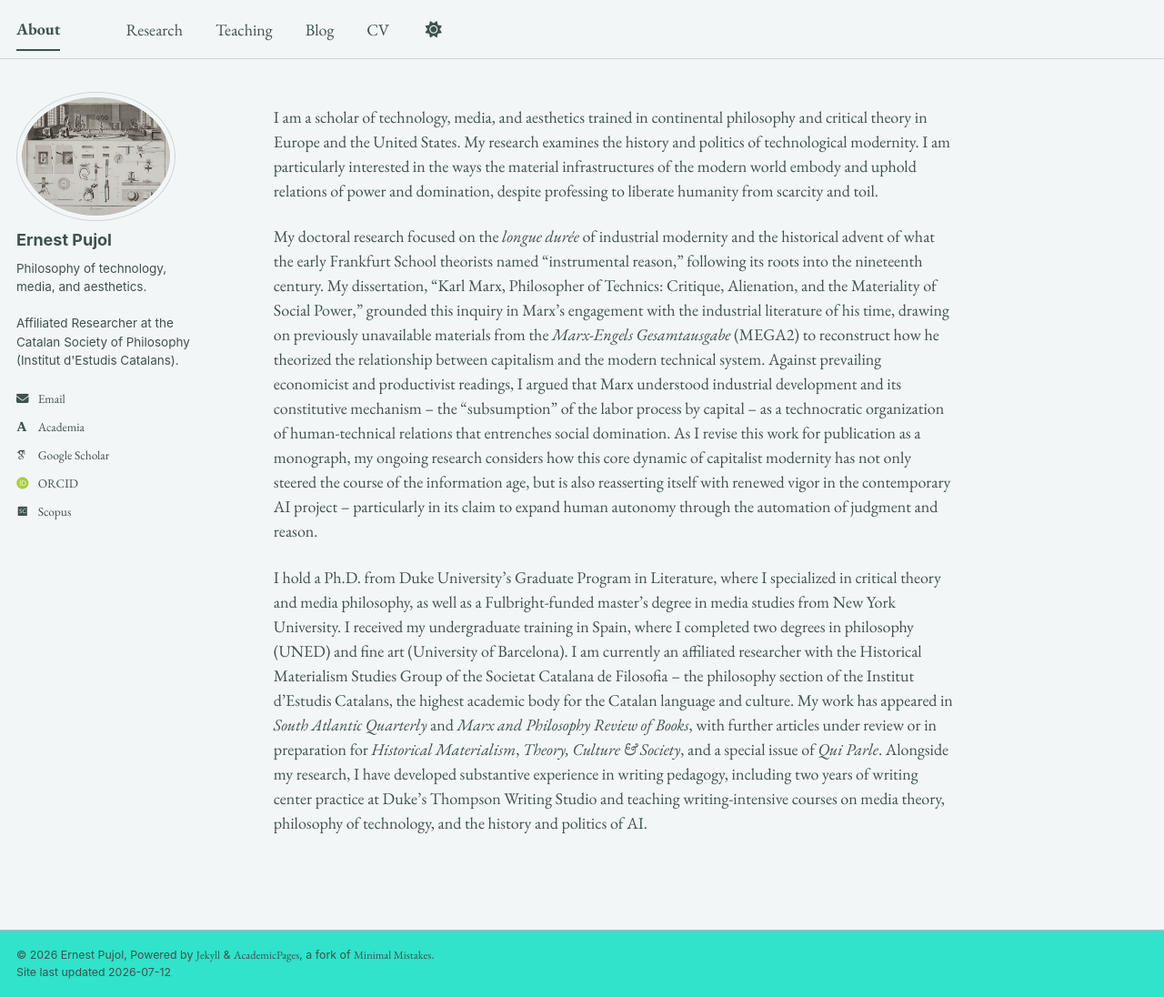
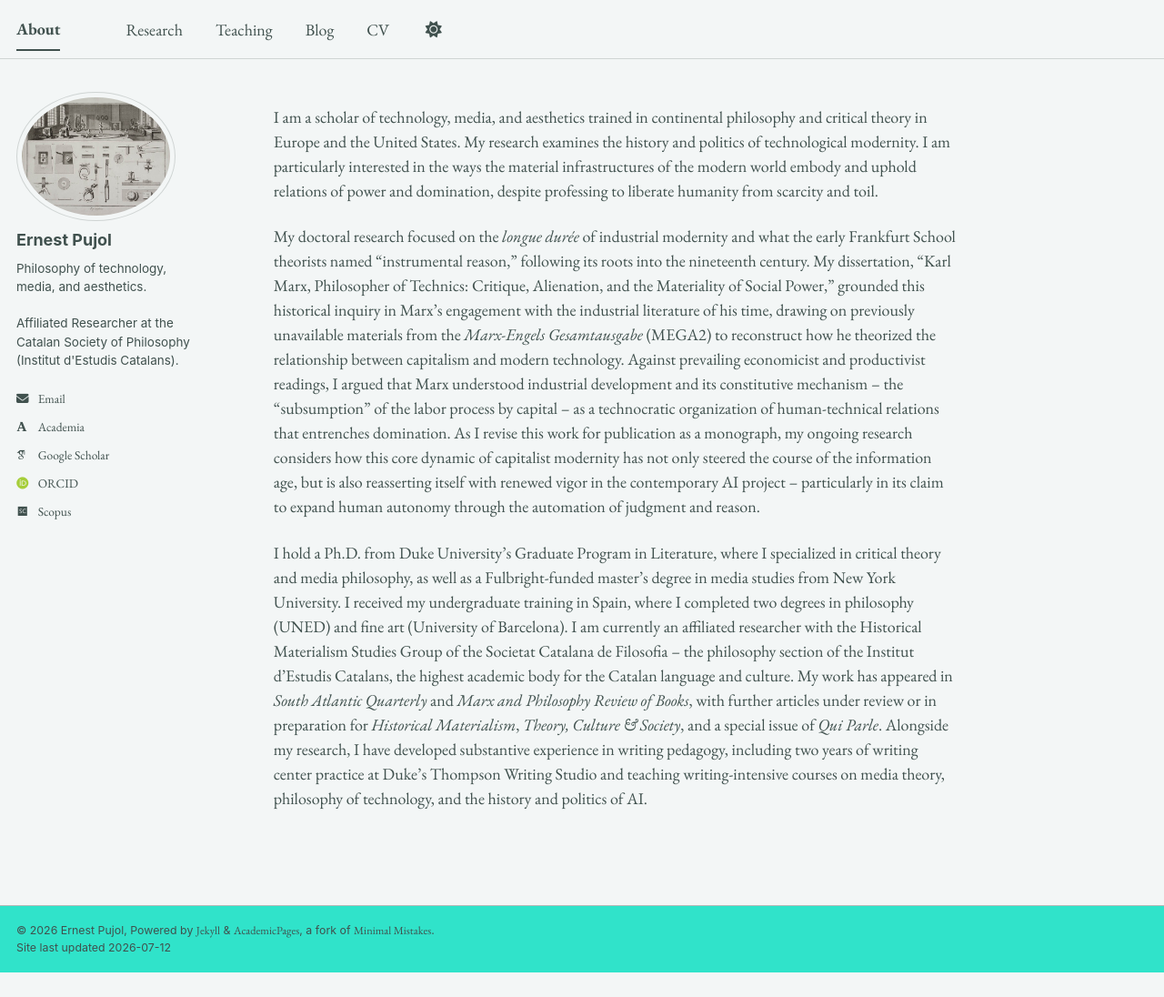
Before and after one commit to epujol90/epujol90.github.io, a Jekyll site: the page built from _pages/about.md, in a window 1280 px wide and 1096 px high. Shown: the whole window at 91% size. Built offline with Jekyll 4.4.1, drawn with Linux system fonts in a browser that asks for light colours; some web fonts are replaced; a script bundle is joined from its source files by our own code; library files that are not in the unit come from our copies.

Commit message:
Update about.md

```diff
--- a/_pages/about.md
+++ b/_pages/about.md
@@ -8,6 +8,6 @@ redirect_from:
 ---
 I am a scholar of technology, media, and aesthetics trained in continental philosophy and critical theory in Europe and the United States. My research examines the history and politics of technological modernity. I am particularly interested in the ways the material infrastructures of the modern world embody and uphold relations of power and domination, despite professing to liberate humanity from scarcity and toil.
 
-My doctoral research focused on the _longue durée_ of industrial modernity and the historical advent of what the early Frankfurt School theorists named "instrumental reason," following its roots into the nineteenth century. My dissertation, “Karl Marx, Philosopher of Technics: Critique, Alienation, and the Materiality of Social Power,” grounded this inquiry in Marx’s engagement with the industrial literature of his time, drawing on previously unavailable materials from the _Marx-Engels Gesamtausgabe_ (MEGA2) to reconstruct how he theorized the relationship between capitalism and the modern technical system. Against prevailing economicist and productivist readings, I argued that Marx understood industrial development and its constitutive mechanism -- the "subsumption" of the labor process by capital -- as a technocratic organization of human-technical relations that entrenches social domination. As I revise this work for publication as a monograph, my ongoing research considers how this core dynamic of capitalist modernity has not only steered the course of the information age, but is also reasserting itself with renewed vigor in the contemporary AI project -- particularly in its claim to expand human autonomy through the automation of judgment and reason.
+My doctoral research focused on the _longue durée_ of industrial modernity and what the early Frankfurt School theorists named "instrumental reason," following its roots into the nineteenth century. My dissertation, “Karl Marx, Philosopher of Technics: Critique, Alienation, and the Materiality of Social Power,” grounded this historical inquiry in Marx’s engagement with the industrial literature of his time, drawing on previously unavailable materials from the _Marx-Engels Gesamtausgabe_ (MEGA2) to reconstruct how he theorized the relationship between capitalism and modern technology. Against prevailing economicist and productivist readings, I argued that Marx understood industrial development and its constitutive mechanism -- the "subsumption" of the labor process by capital -- as a technocratic organization of human-technical relations that entrenches domination. As I revise this work for publication as a monograph, my ongoing research considers how this core dynamic of capitalist modernity has not only steered the course of the information age, but is also reasserting itself with renewed vigor in the contemporary AI project -- particularly in its claim to expand human autonomy through the automation of judgment and reason.
 
 I hold a Ph.D. from Duke University’s Graduate Program in Literature, where I specialized in critical theory and media philosophy, as well as a Fulbright-funded master’s degree in media studies from New York University. I received my undergraduate training in Spain, where I completed two degrees in philosophy (UNED) and fine art (University of Barcelona). I am currently an affiliated researcher with the Historical Materialism Studies Group of the Societat Catalana de Filosofia -- the philosophy section of the Institut d’Estudis Catalans, the highest academic body for the Catalan language and culture. My work has appeared in _South Atlantic Quarterly_ and _Marx and Philosophy Review of Books_, with further articles under review or in preparation for _Historical Materialism_, _Theory, Culture & Society_, and a special issue of _Qui Parle_. Alongside my research, I have developed substantive experience in writing pedagogy, including two years of writing center practice at Duke’s Thompson Writing Studio and teaching writing-intensive courses on media theory, philosophy of technology, and the history and politics of AI.
```
